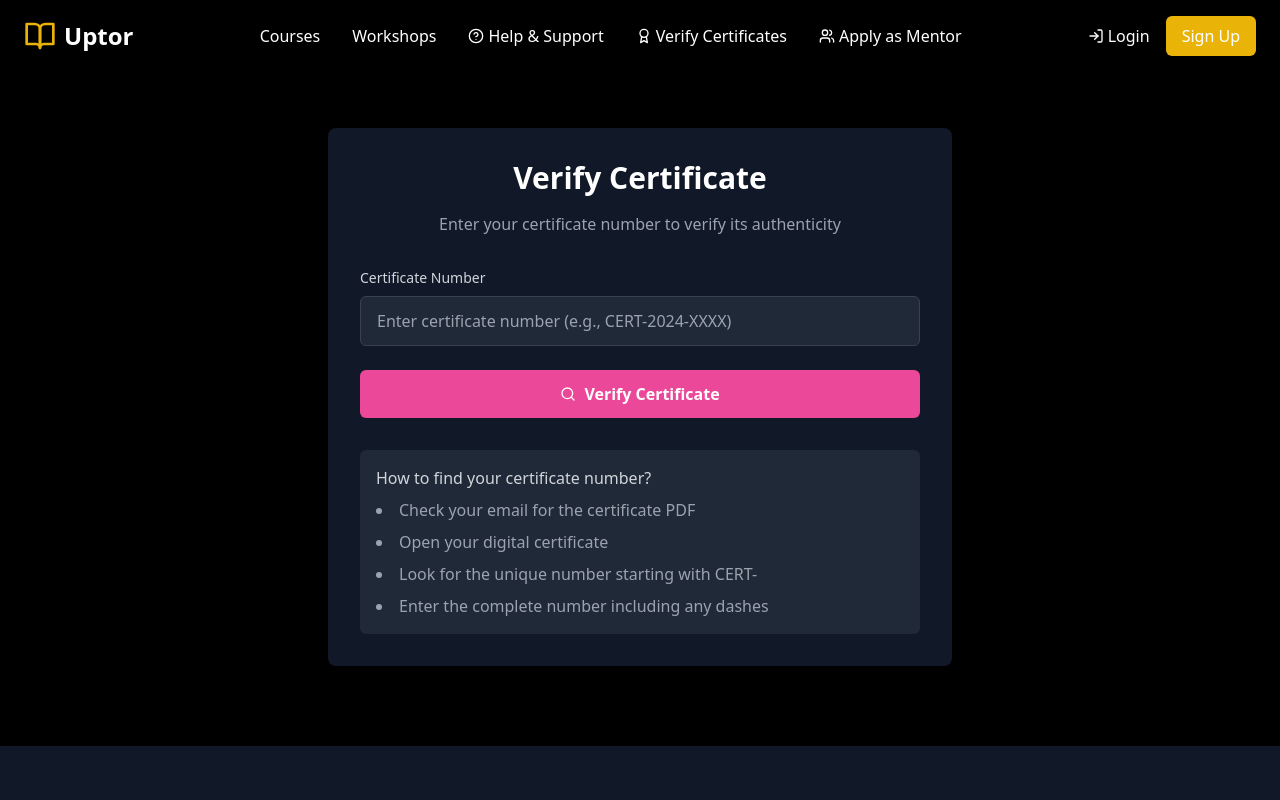
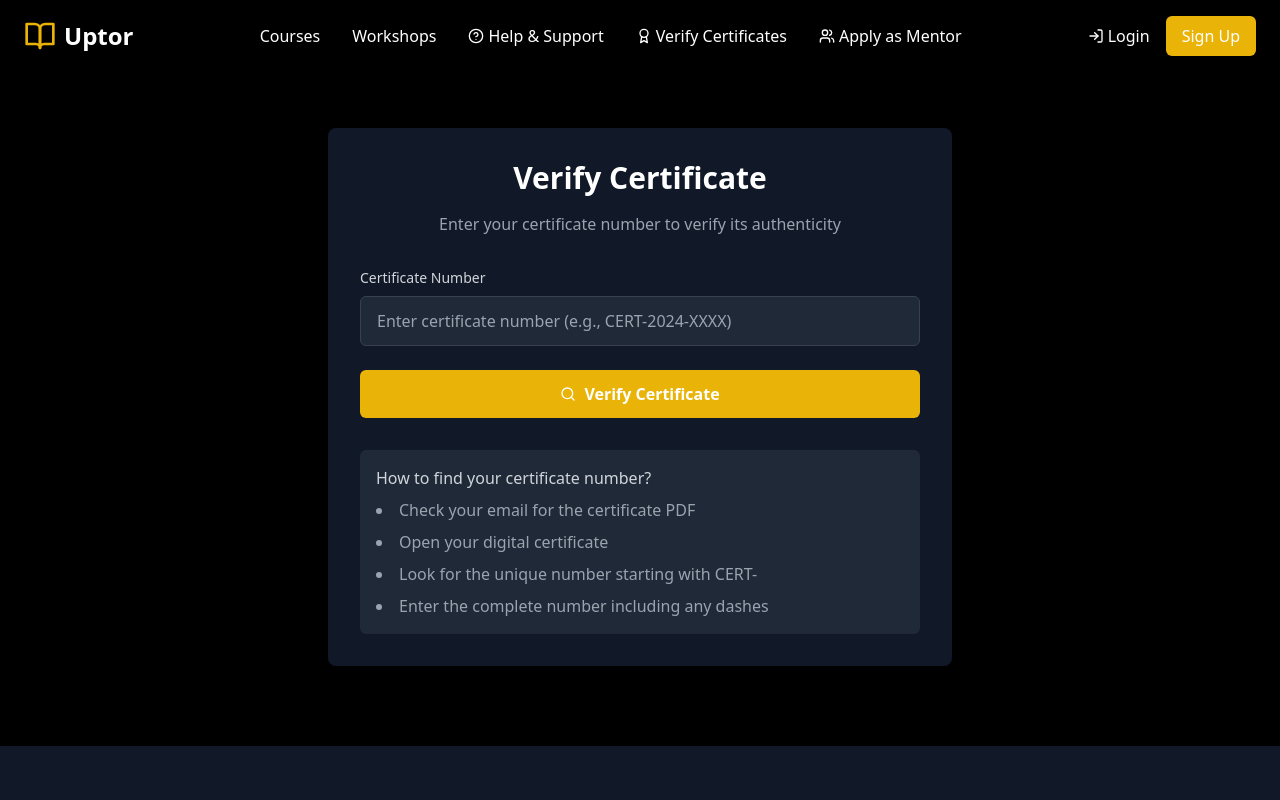
Before and after one commit to Hariomkabra/Elevate, a React (Vite) app: page /verify-certificate in a window 1280 px wide. Shown: the top 800 px of the page. Built offline with nearby package versions, Linux system fonts and the light colour scheme.

Commit message:
Update VerifyCertificate.tsx

```diff
--- a/src/pages/VerifyCertificate.tsx
+++ b/src/pages/VerifyCertificate.tsx
@@ -23,14 +23,14 @@ const VerifyCertificate = () => {
                 <input
                   type="text"
                   id="certificate"
-                  className="w-full bg-gray-800 border border-gray-700 rounded-md px-4 py-3 text-white focus:outline-none focus:ring-2 focus:ring-pink-500"
+                  className="w-full bg-gray-800 border border-gray-700 rounded-md px-4 py-3 text-white focus:outline-none focus:ring-2 focus:ring-yellow-500"
                   placeholder="Enter certificate number (e.g., CERT-2024-XXXX)"
                 />
               </div>
 
               <button
                 type="submit"
-                className="w-full bg-pink-500 hover:bg-pink-600 text-white py-3 rounded-md font-semibold flex items-center justify-center gap-2 transition-colors"
+                className="w-full bg-yellow-500 hover:bg-yellow-600 text-white py-3 rounded-md font-semibold flex items-center justify-center gap-2 transition-colors"
               >
                 <Search className="h-4 w-4" />
                 Verify Certificate
```
